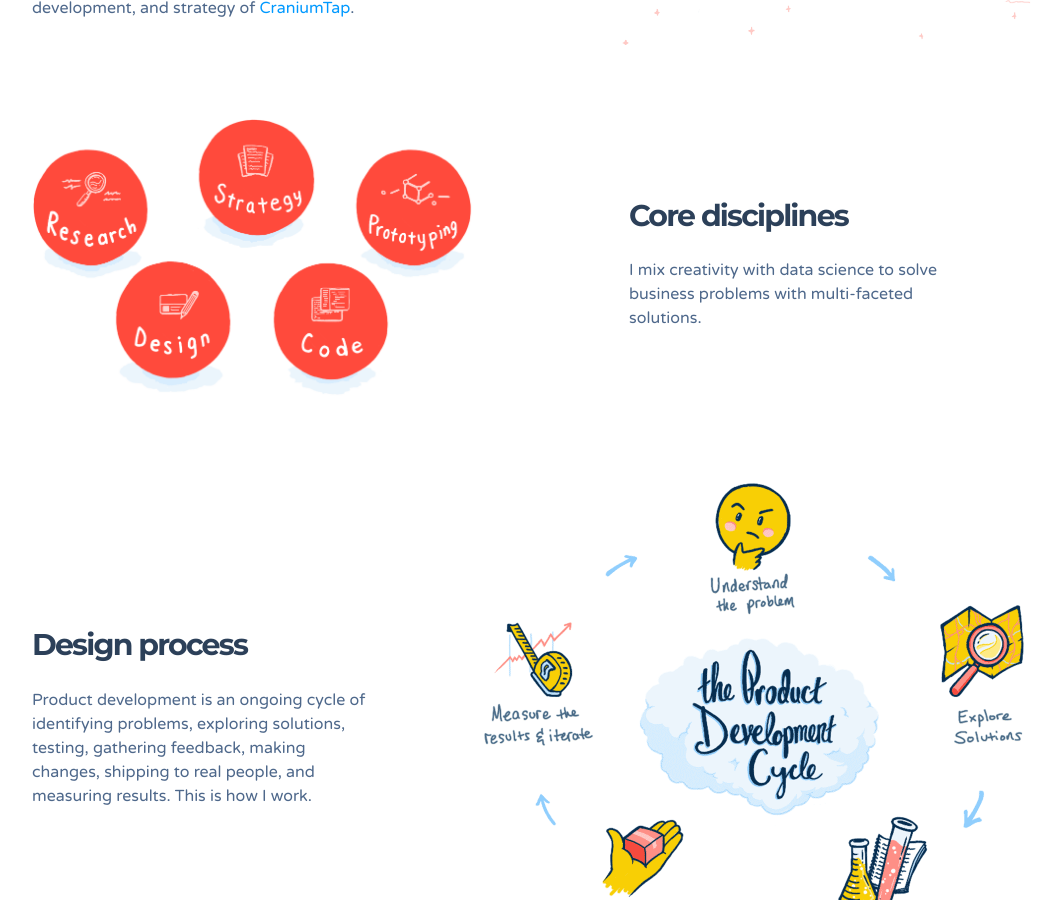
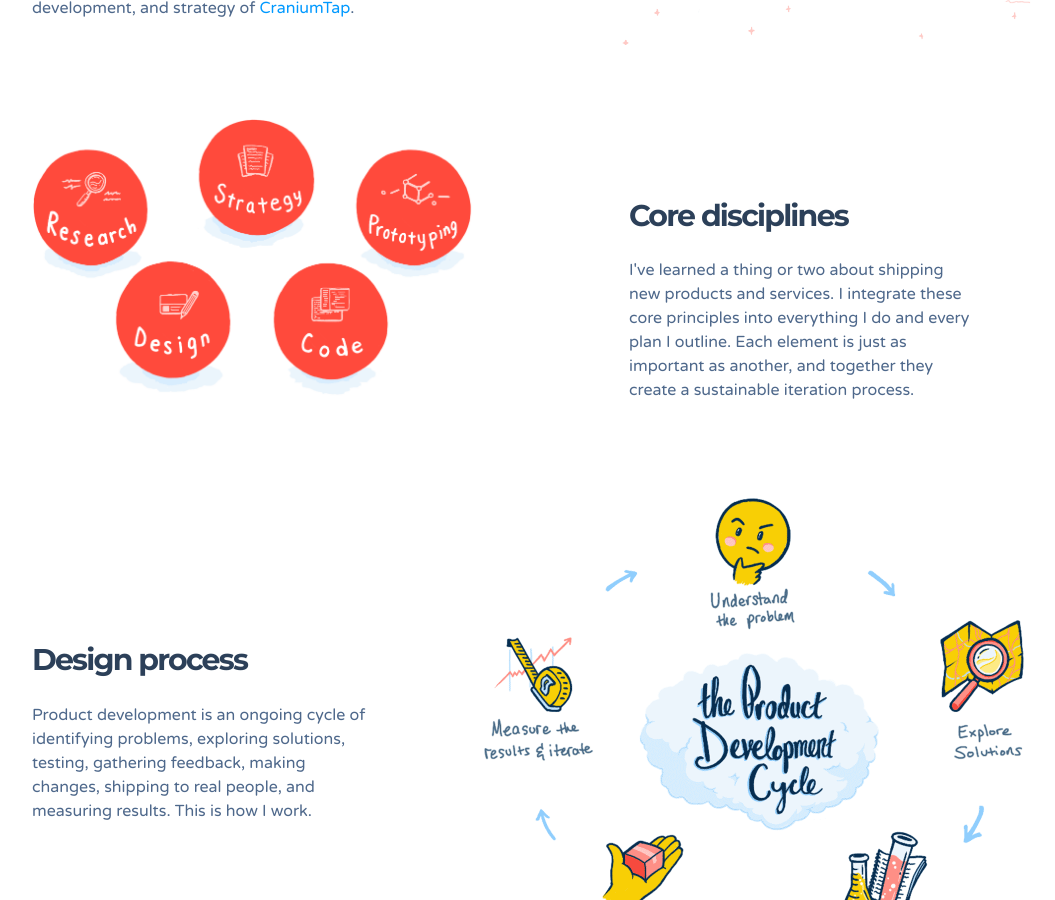
Before and after one commit to zenifold/max_page, a Jekyll site: the page built from index.html, in a window 1280 px wide and 900 px high, scrolled down 557 px. Shown: the whole window, without its empty margins (96-1151 px from the left). Built offline with Jekyll 4.4.1, drawn with Linux system fonts in a browser that asks for light colours; some web fonts are replaced.

Commit message:
Update intro.html

```diff
--- a/_includes/home/intro.html
+++ b/_includes/home/intro.html
@@ -34,7 +34,7 @@
         Core disciplines
       </h2>
       <p class="description">
-        I mix creativity with data science to solve business problems with multi-faceted solutions.
+        I've learned a thing or two about shipping new products and services. I integrate these core principles into everything I do and every plan I outline. Each element is just as important as another, and together they create a sustainable iteration process.
       </p>
     </div>
   </div>
```
